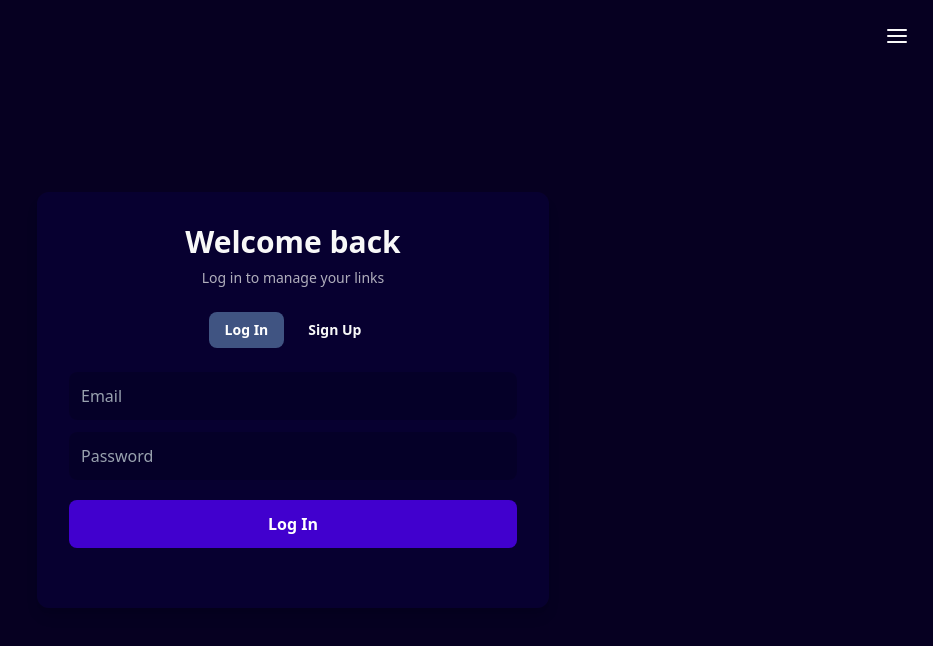
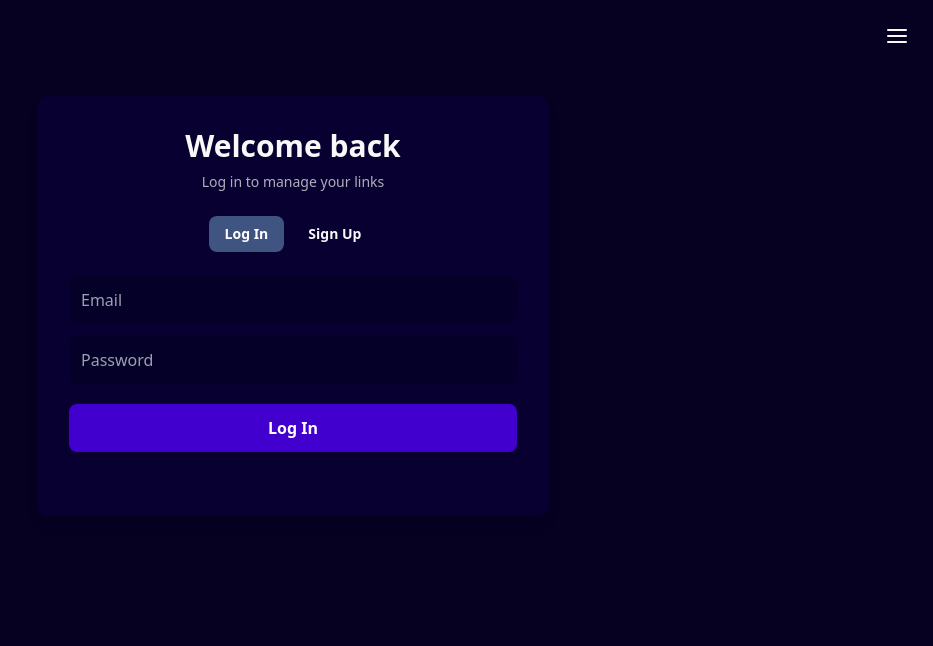
Before and after one commit to cburke6897/URL-Cutr, a React (Vite) app in the folder frontend/: page /auth in a window 1280 px wide. Shown: the top 646 px of the page, without its empty margins (347-1280 px from the left). Built offline with nearby package versions, Linux system fonts and the light colour scheme.

Commit message:
Makes div containg inputs and buttons a set distance from the top of the outer div

```diff
--- a/frontend/src/pages/Auth.jsx
+++ b/frontend/src/pages/Auth.jsx
@@ -135,7 +135,7 @@ export default function Auth() {
     };
 
     return (
-        <div className="min-h-screen flex items-center justify-center bg-bg-light dark:bg-bg-dark transition-colors p-4">
+        <div className="min-h-screen flex justify-center items-start bg-bg-light dark:bg-bg-dark transition-colors p-4 pt-[7.5%]">
         <DropdownMenu />
         <div className="min-h-104 w-full max-w-lg bg-surface-light dark:bg-surface-dark p-8 pb-6 rounded-xl shadow-lg text-center transition-colors">
             <h1 className="text-text-light dark:text-text-dark text-3xl font-bold mb-2 transition-colors">
@@ -163,7 +163,7 @@ export default function Auth() {
                 type="button"
                 onClick={() => {
                     setMode("signup");
-                    setShowSuccess(false); // Hide success message when switching to signup mode
+                    setShowSuccess(false); // Hide success message when switching to signup
                 }}
                 className={`px-4 py-2 rounded-lg text-sm font-semibold transition-colors ${
                 isSignup
@@ -216,6 +216,7 @@ export default function Auth() {
             <EnterButton onClick={handleSubmit} title={submitText} text={submitText} />
             </div>
 
+            <div className="mt-4 min-h-6">
                 {error && (
                 <p className="text-red-600 dark:text-red-400 mt-4 font-semibold transition-colors">
                     {error}
@@ -227,6 +228,7 @@ export default function Auth() {
                     {successMsg}
                 </p>
                 )}
+            </div>
 
         </div>
         </div>
```
Lines whose indentation alone changed are shown as unchanged.
